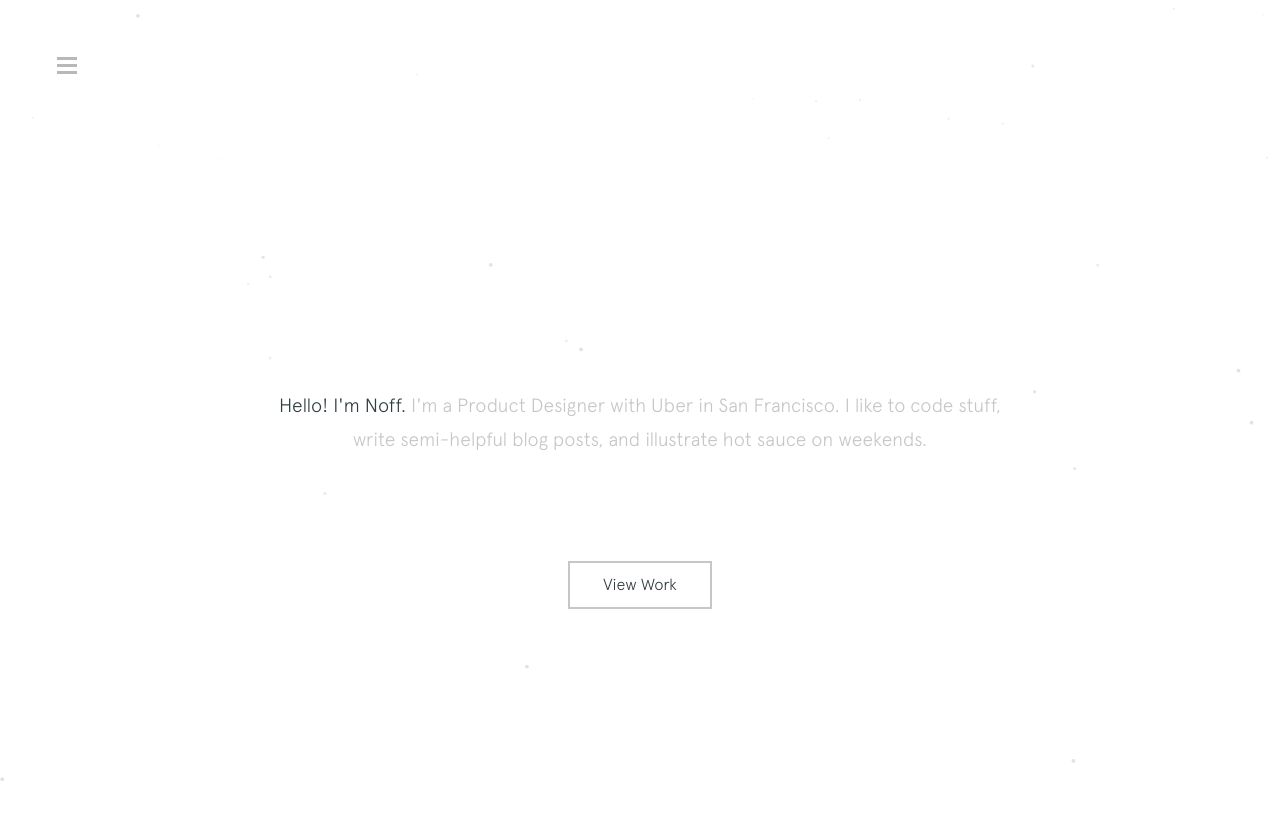
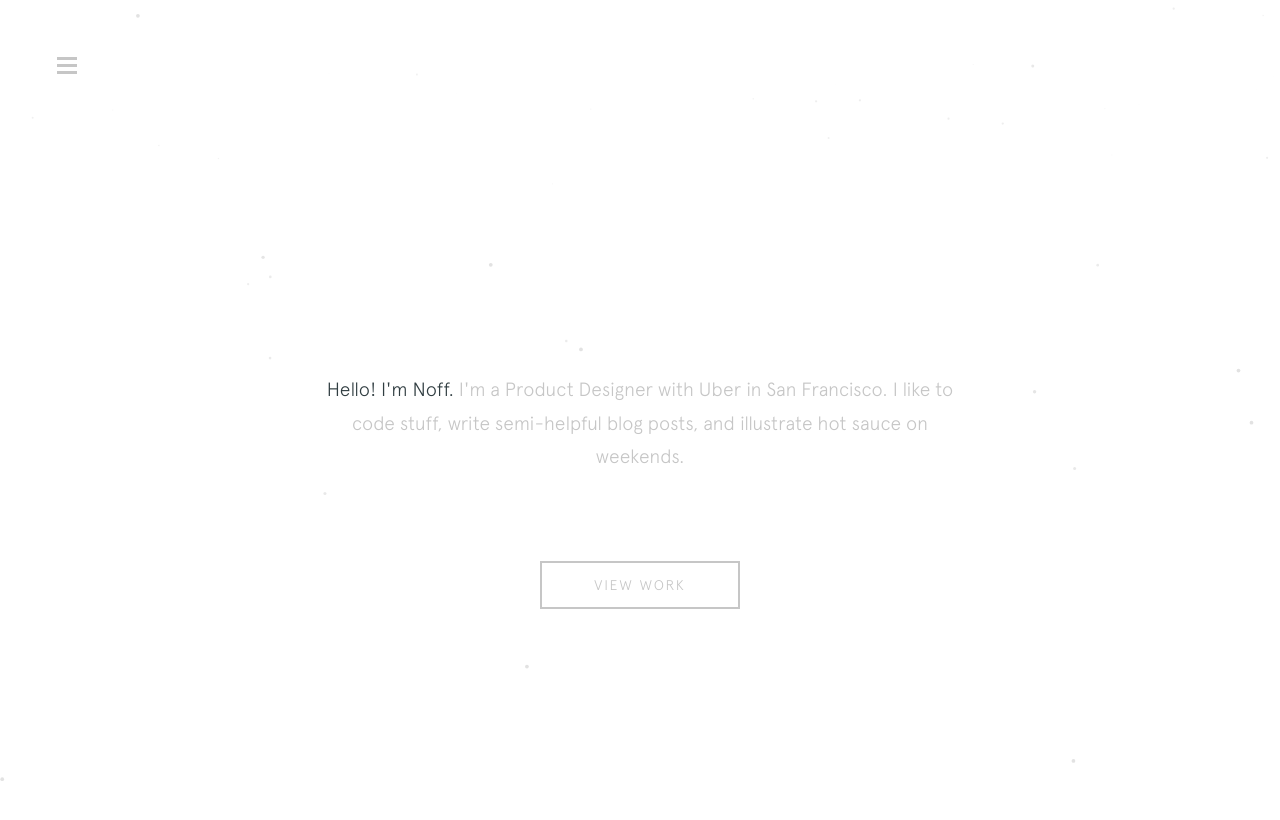
Before and after one commit to anoffsinger/portfolio-v2, a Jekyll site: the page index.html, which Jekyll copies as it is, in a window 1280 px wide. Shown: the top 820 px of the page. Built offline with Jekyll 4.4.1, drawn with Linux system fonts in a browser that asks for light colours; nearby versions of some CDN libraries; Markdown is read by kramdown in place of the engine named in the settings.

Commit message:
Add new button styling

```diff
--- a/_sass/components/_intro.scss
+++ b/_sass/components/_intro.scss
@@ -1,3 +1,85 @@
+.button--size-s {
+	font-size: 14px;
+}
+
+.button--text-upper {
+	letter-spacing: 2px;
+	text-transform: uppercase;
+}
+
+.button--border-thick {
+	border: 3px solid;
+}
+
+.button-test {
+	float: left;
+	display: block;
+	margin: 1em;
+	padding: 1em 2em;
+	border: none;
+	background: none;
+	color: inherit;
+	vertical-align: middle;
+	position: relative;
+	z-index: 1;
+	-webkit-backface-visibility: hidden;
+	-moz-osx-font-smoothing: grayscale;
+	font-family: $bodyFont;
+}
+
+.button--wayra {
+	overflow: hidden;
+	width: 200px;
+	-webkit-transition: border-color .7s, color .7s;
+	transition: border-color 0.3s, color 0.3s;
+	-webkit-transition-timing-function: cubic-bezier(0.25, .1, 0.25, 1);
+	transition-timing-function: cubic-bezier(0.25, .1, 0.25, 1);
+	duration: 1;
+	z-index: 1000;
+	border: 2px solid $landingGrey;
+	color: $landingGrey;
+	text-align: center;
+	position: absolute;
+	top: 65%;
+	transform: translateY(-50%);
+	left: 0;
+	right: 0;
+	margin: 0 auto;
+}
+
+.button--wayra::before {
+	content: '';
+	position: absolute;
+	top: 0;
+	left: 0;
+	width: 150%;
+	height: 100%;
+	background: #37474f;
+	z-index: -1;
+	-webkit-transform: rotate3d(0, 0, 1, -45deg) translate3d(0, -3em, 0);
+	transform: rotate3d(0, 0, 1, -45deg) translate3d(0, -3em, 0);
+	-webkit-transform-origin: 0% 100%;
+	transform-origin: 0% 100%;
+	-webkit-transition: -webkit-transform .7s, opacity .7s, background-color .7s;
+	transition: transform .7s, opacity .7s, background-color .7s;
+}
+.button--wayra:hover {
+	color: $white;
+	border-color: $darkBlue;
+}
+.button--wayra.button--inverted:hover {
+	color: #3f51b5;
+	border-color: #fff;
+}
+.button--wayra:hover::before {
+	opacity: 1;
+	background-color: $darkBlue;
+	-webkit-transform: rotate3d(0, 0, 1, 0deg);
+	transform: rotate3d(0, 0, 1, 0deg);
+	-webkit-transition-timing-function: cubic-bezier(0.2, 1, 0.3, 1);
+	transition-timing-function: cubic-bezier(0.2, 1, 0.3, 1);
+}
+
 .intro {
 	> h1 {
 		@extend %visually-hidden;
@@ -6,8 +88,8 @@
 
 .intro-line {
 	font-size: 1.2em;
-	color: #C6C6C6;
-	width: 60%;
+	color: $landingGrey;
+	width: 50%;
 	line-height: 1.75em;
 	text-align: center;
 	position: absolute;
--- a/_sass/components/_menu.scss
+++ b/_sass/components/_menu.scss
@@ -77,7 +77,7 @@
 	display: block;
 	width: 20px;
 	height: 3px;
-	background-color: #B8B8B8;
+	background-color: $landingGrey;
 	margin-bottom: 4px;
 	transition: transform 0.4s cubic-bezier(1, 0, 0, 1) 0, background-color 0.6s ease 0;
 }
--- a/_sass/global/_variables.scss
+++ b/_sass/global/_variables.scss
@@ -5,6 +5,7 @@ $lightBlue: #586b6d;
 $silver: #f0efed;
 $white: #FFFFFF;
 $black: #000000;
+$landingGrey: #C6C6C6;
 
 // Font family
 $headerFont: 'apercubold';
--- a/index.html
+++ b/index.html
@@ -26,10 +26,11 @@
 				<p class="intro-line">
 					<span>Hello! I&#39;m Noff.</span> I'm a Product Designer with Uber in San Francisco. I like to code stuff, write semi-helpful blog posts, and illustrate hot sauce on weekends.
 				</p>
-				<a href="" class="intro-work-link">
+				<!-- <a href="" class="intro-work-link">
 					View Work
-				</a>
+				</a> -->
 			</header>
+			<a class="button-test button--wayra button--border-thick button--text-upper button--size-s" href="http://localhost:4000/all-projects.html">View Work</a>
 
 		</div>
 		<canvas id="cvs" class="push"></canvas>
```
Also changed, not shown: 4 other files.
